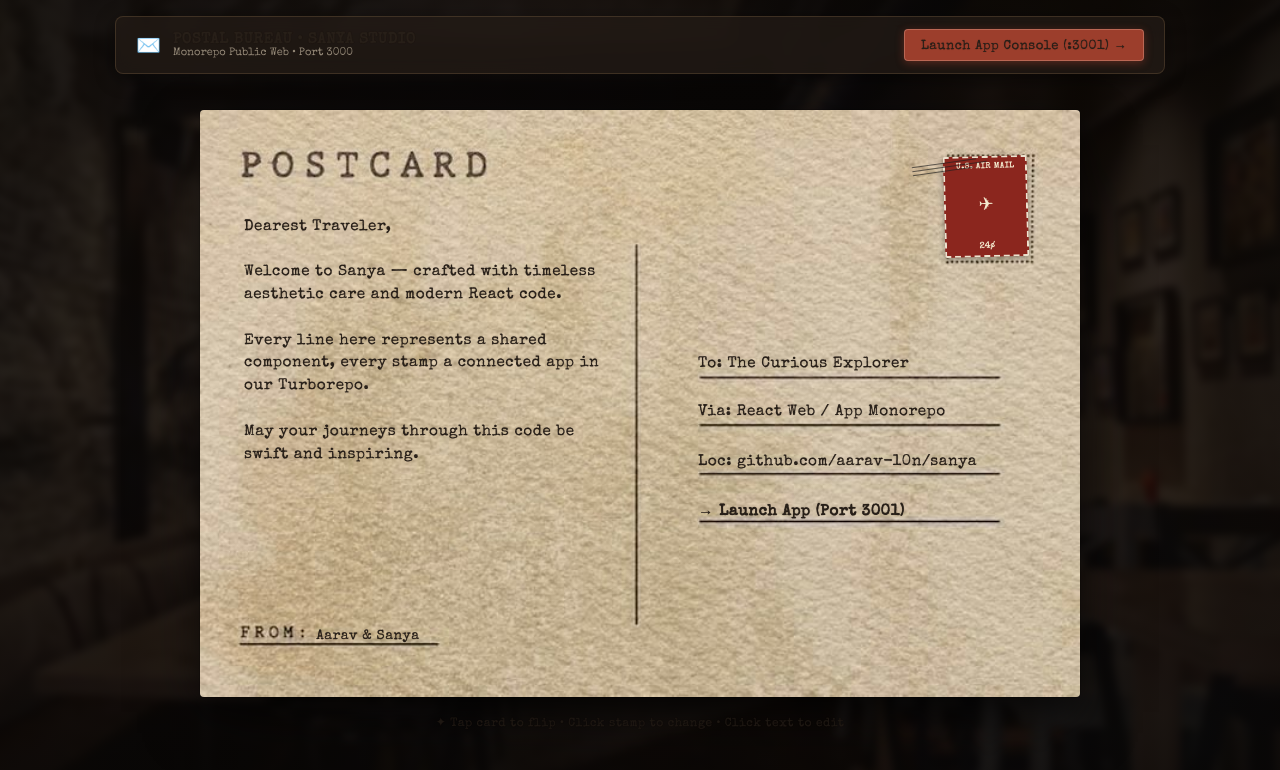
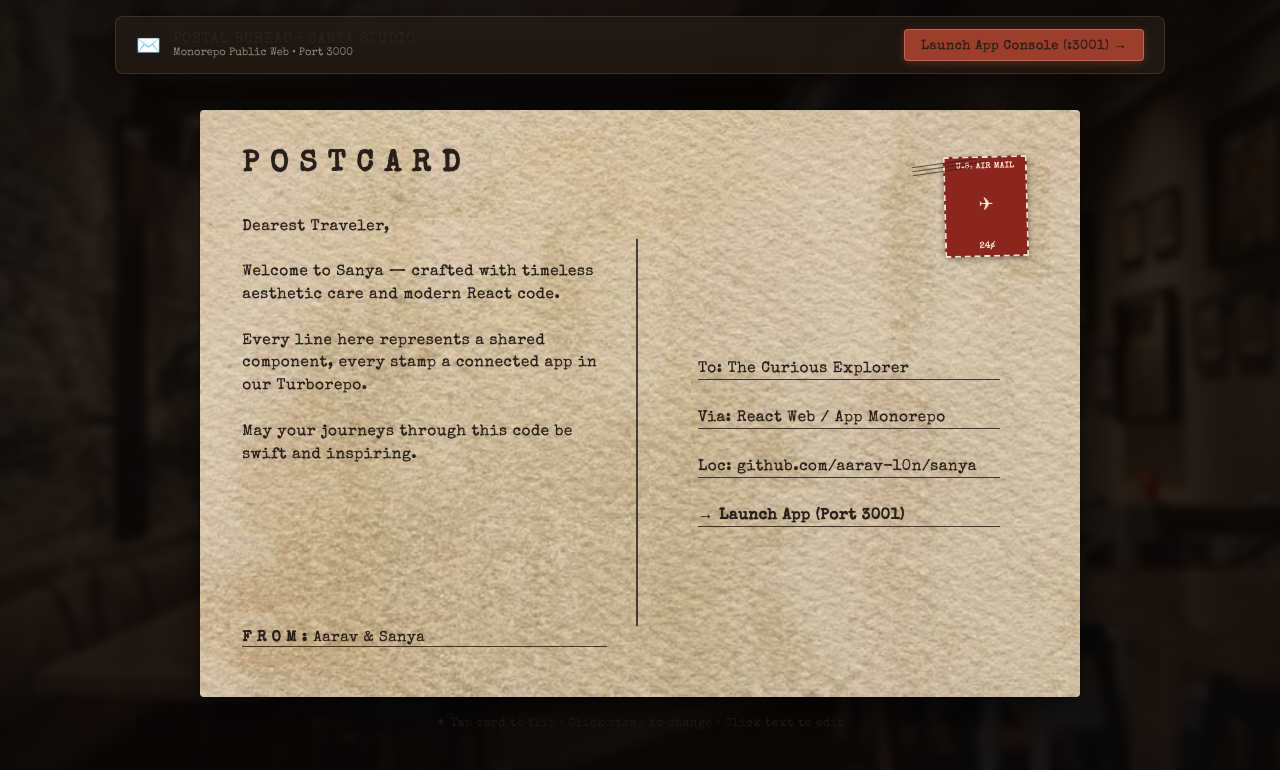
Before and after one commit to aarav-10n/sanya, a Next.js app in the folder apps/web/: page / in a window 1280 px wide. Shown: the top 770 px of the page. Built offline with nearby package versions, Linux system fonts and the light colour scheme; a web font is replaced by a local one.

Commit message:
feat: render crisp high-res vector POSTCARD and FROM typography matching body text

```diff
--- a/apps/web/app/page.tsx
+++ b/apps/web/app/page.tsx
@@ -265,7 +265,7 @@ export default function PostcardLandingPage() {
             <div
               className="postcard-face postcard-back"
               style={{
-                backgroundImage: "url('/postcard-bg.png')",
+                backgroundImage: "url('/postcard-back-clean.png')",
                 backgroundSize: "100% 100%",
                 backgroundRepeat: "no-repeat",
                 backgroundPosition: "center",
@@ -284,12 +284,46 @@ export default function PostcardLandingPage() {
               />
 
               {/* ---------------------------------------------------------- */}
+              {/* CRISP HIGH-RESOLUTION "POSTCARD" HEADER                    */}
+              {/* ---------------------------------------------------------- */}
+              <div
+                className="typewriter-ink"
+                style={{
+                  position: "absolute",
+                  left: "4.8%",
+                  top: "6.8%",
+                  fontSize: "clamp(1.2rem, 2.7vw, 1.85rem)",
+                  fontWeight: 700,
+                  letterSpacing: "0.28em",
+                  color: "#271f18",
+                  userSelect: "none",
+                }}
+              >
+                P O S T C A R D
+              </div>
+
+              {/* ---------------------------------------------------------- */}
+              {/* CRISP CENTRAL VERTICAL DIVIDER LINE                        */}
+              {/* ---------------------------------------------------------- */}
+              <div
+                style={{
+                  position: "absolute",
+                  left: "49.6%",
+                  top: "22%",
+                  bottom: "12%",
+                  width: "1.5px",
+                  backgroundColor: "rgba(39, 31, 24, 0.8)",
+                  pointerEvents: "none",
+                }}
+              />
+
+              {/* ---------------------------------------------------------- */}
               {/* LEFT SIDE: Directly editable typewriter letter             */}
               {/* ---------------------------------------------------------- */}
               <div
                 style={{
                   position: "absolute",
-                  left: "5%",
+                  left: "4.8%",
                   top: "18%",
                   width: "41.5%",
                   height: "66%",
@@ -331,19 +365,34 @@ export default function PostcardLandingPage() {
               </div>
 
               {/* ---------------------------------------------------------- */}
-              {/* BOTTOM LEFT: "FROM:" Text Input on the underline           */}
+              {/* BOTTOM LEFT: CRISP "FROM:" Text + Underline + Input        */}
               {/* ---------------------------------------------------------- */}
               <div
                 style={{
                   position: "absolute",
-                  left: "13.2%",
-                  bottom: "9.2%",
-                  width: "33%",
-                  height: "3.2%",
+                  left: "4.8%",
+                  bottom: "8.5%",
+                  width: "41.5%",
                   display: "flex",
-                  alignItems: "flex-end",
+                  alignItems: "baseline",
+                  borderBottom: "1.5px solid rgba(39, 31, 24, 0.85)",
+                  paddingBottom: "1px",
                 }}
               >
+                <span
+                  className="typewriter-ink"
+                  style={{
+                    fontSize: "clamp(0.68rem, 1.35vw, 0.92rem)",
+                    fontWeight: 700,
+                    letterSpacing: "0.2em",
+                    color: "#271f18",
+                    marginRight: "6px",
+                    userSelect: "none",
+                    flexShrink: 0,
+                  }}
+                >
+                  F R O M :
+                </span>
                 <input
                   type="text"
                   value={fromName}
@@ -360,7 +409,7 @@ export default function PostcardLandingPage() {
                     outline: "none",
                     background: "transparent",
                     fontFamily: "var(--font-special-elite), 'Special Elite', cursive, monospace",
-                    fontSize: "clamp(0.6rem, 1.25vw, 0.85rem)",
+                    fontSize: "clamp(0.68rem, 1.35vw, 0.92rem)",
                     color: "#271f18",
                     letterSpacing: "0.04em",
                     textShadow:
@@ -370,7 +419,6 @@ export default function PostcardLandingPage() {
                     padding: 0,
                     margin: 0,
                     lineHeight: 1,
-                    verticalAlign: "baseline",
                   }}
                 />
               </div>
@@ -446,7 +494,7 @@ export default function PostcardLandingPage() {
               </div>
 
               {/* ---------------------------------------------------------- */}
-              {/* RIGHT SIDE: 4 Horizontal Address Lines with direct inputs  */}
+              {/* RIGHT SIDE: 4 Horizontal Address Lines with crisp underlines */}
               {/* ---------------------------------------------------------- */}
               {/* Line 1 */}
               <div
@@ -457,7 +505,9 @@ export default function PostcardLandingPage() {
                   width: "34.3%",
                   height: "5.5%",
                   display: "flex",
-                  alignItems: "center",
+                  alignItems: "flex-end",
+                  borderBottom: "1.5px solid rgba(39, 31, 24, 0.85)",
+                  paddingBottom: "2px",
                 }}
               >
                 <input
@@ -481,6 +531,9 @@ export default function PostcardLandingPage() {
                     textShadow:
                       "0 0 0.8px rgba(35, 25, 20, 0.45), 0.3px 0.3px 0px rgba(35, 25, 20, 0.25)",
                     cursor: "text",
+                    padding: 0,
+                    margin: 0,
+                    lineHeight: 1,
                   }}
                 />
               </div>
@@ -494,7 +547,9 @@ export default function PostcardLandingPage() {
                   width: "34.3%",
                   height: "5.5%",
                   display: "flex",
-                  alignItems: "center",
+                  alignItems: "flex-end",
+                  borderBottom: "1.5px solid rgba(39, 31, 24, 0.85)",
+                  paddingBottom: "2px",
                 }}
               >
                 <input
@@ -518,6 +573,9 @@ export default function PostcardLandingPage() {
                     textShadow:
                       "0 0 0.8px rgba(35, 25, 20, 0.45), 0.3px 0.3px 0px rgba(35, 25, 20, 0.25)",
                     cursor: "text",
+                    padding: 0,
+                    margin: 0,
+                    lineHeight: 1,
                   }}
                 />
               </div>
@@ -531,7 +589,9 @@ export default function PostcardLandingPage() {
                   width: "34.3%",
                   height: "5.5%",
                   display: "flex",
-                  alignItems: "center",
+                  alignItems: "flex-end",
+                  borderBottom: "1.5px solid rgba(39, 31, 24, 0.85)",
+                  paddingBottom: "2px",
                 }}
               >
                 <input
@@ -555,6 +615,9 @@ export default function PostcardLandingPage() {
                     textShadow:
                       "0 0 0.8px rgba(35, 25, 20, 0.45), 0.3px 0.3px 0px rgba(35, 25, 20, 0.25)",
                     cursor: "text",
+                    padding: 0,
+                    margin: 0,
+                    lineHeight: 1,
                   }}
                 />
               </div>
@@ -568,7 +631,9 @@ export default function PostcardLandingPage() {
                   width: "34.3%",
                   height: "5.5%",
                   display: "flex",
-                  alignItems: "center",
+                  alignItems: "flex-end",
+                  borderBottom: "1.5px solid rgba(39, 31, 24, 0.85)",
+                  paddingBottom: "2px",
                 }}
               >
                 <a
```
